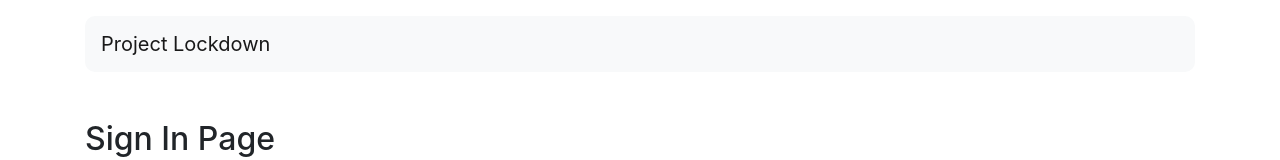
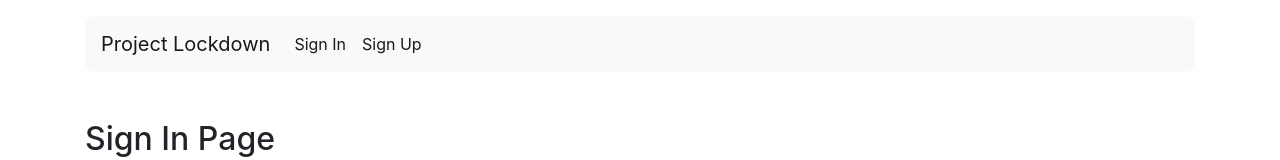
Before and after one commit to alphamanuscript/social-relief, a Vue app in the folder webapp/: page /sign-in in a window 1280 px wide. Shown: the top 160 px of the page. Built offline with nearby package versions, Linux system fonts and the light colour scheme; no server answers.

Commit message:
Show different navigations depending on log-in status

```diff
--- a/webapp/src/app.vue
+++ b/webapp/src/app.vue
@@ -7,7 +7,7 @@
           <span class="navbar-toggler-icon"></span>
         </button>
 
-        <div v-if="showNavigation" class="collapse navbar-collapse" id="navbarSupportedContent">
+        <div v-if="showLoggedInNavigation" class="collapse navbar-collapse" id="navbarSupportedContent">
           <ul class="navbar-nav mr-auto">
             <li class="nav-item active">
               <router-link class="nav-link" to="/">Home <span class="sr-only">(current)</span></router-link>
@@ -23,6 +23,16 @@
             </li>
           </ul>
         </div>
+        <div v-else>
+          <ul class="navbar-nav mr-auto">
+            <li class="nav-item active">
+              <router-link class="nav-link" to="/sign-in">Sign In</router-link>
+            </li>
+            <li class="nav-item active">
+              <router-link class="nav-link" to="/sign-up">Sign Up</router-link>
+            </li>
+          </ul>
+        </div>
       </nav>
     </div>
     <router-view />
@@ -35,10 +45,10 @@ import { Auth } from './services';
 export default {
   computed: {
     ...mapState(['user', 'message', 'transactions']),
-    showNavigation () {
+    showLoggedInNavigation () {
       this.showPageOrRedirect();
-      if (this.$route.name === 'home' || this.$route.name === 'how-it-works' || this.$route.name === 'about') return true;
-      return false;
+      if (this.$route.name === 'sign-in' || this.$route.name === 'sign-up') return false
+      return true
     }
   },
   methods: {
```
